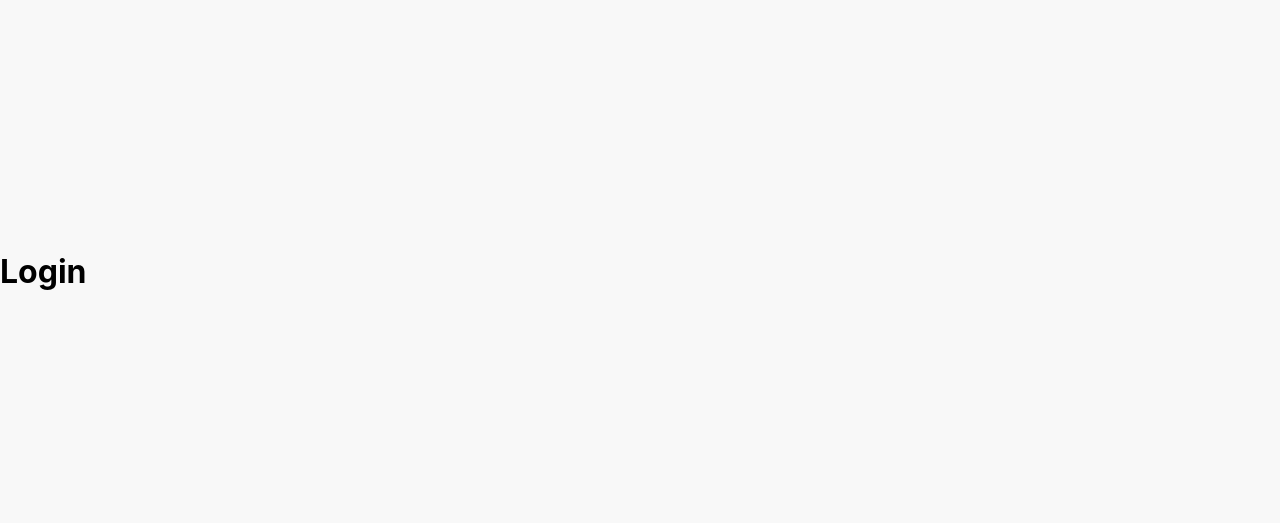
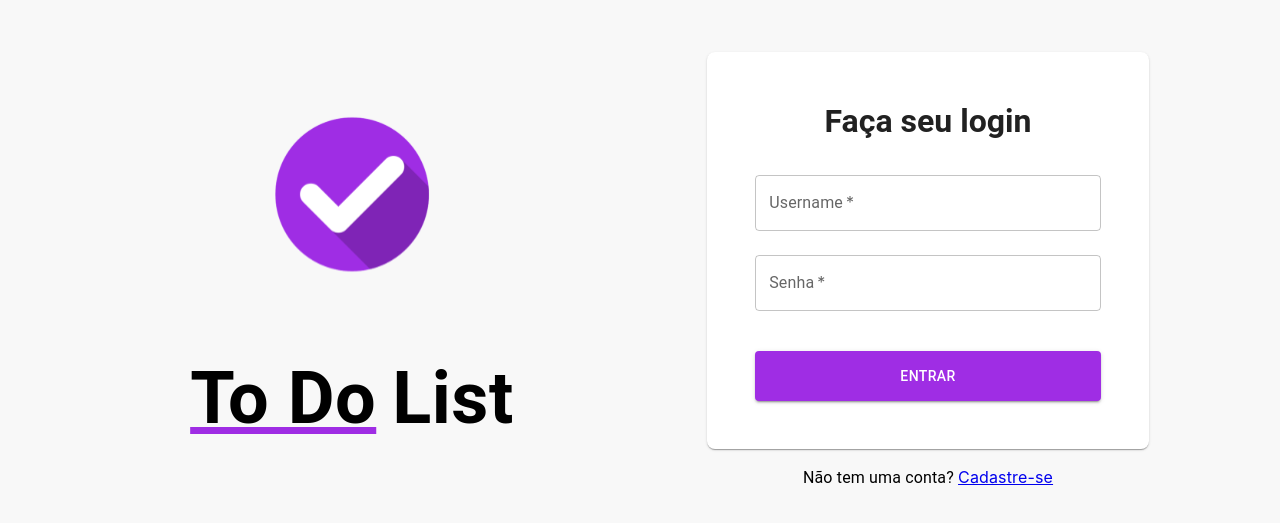
Before and after one commit to DanielAlmeidaToledo/to-do-list, a React (Vite) app: page /login in a window 1280 px wide. Shown: the part 129-652 px from the top of the page. Built offline with nearby package versions, Linux system fonts and the light colour scheme.

Commit message:
feat: adiciona componente Login

```diff
--- /dev/null
+++ b/src/Components/Forms/Forms.tsx
@@ -0,0 +1,130 @@
+import { Grid, Paper, Typography, TextField, Button } from "@mui/material";
+
+interface FormsProps {
+    type: string;
+    username: string;
+    password: string;
+    name: string;
+    setUsername: (username: string) => void;
+    setPassword: (password: string) => void;
+    setName: (name: string) => void;
+    handleSubmit: () => void;
+}
+
+export default function Forms({
+    type,
+    username,
+    password,
+    name,
+    setUsername,
+    setPassword,
+    setName,
+    handleSubmit,
+}: FormsProps) {
+    return (
+        <Grid item xs={6}>
+            <Paper
+                sx={{
+                    padding: 6,
+                    display: "flex",
+                    flexDirection: "column",
+                    alignItems: "center",
+                    width: "60%",
+                    borderRadius: "8px",
+                    margin: "auto",
+                }}
+            >
+                <Typography
+                    component="h1"
+                    variant="h5"
+                    sx={{
+                        marginBottom: 2,
+                        fontSize: "32px",
+                        fontWeight: "600",
+                    }}
+                >
+                    {type === "login" ? "Faça seu login" : "Crie sua conta"}
+                </Typography>
+                <form>
+                    {/* Username */}
+                    <TextField
+                        variant="outlined"
+                        margin="normal"
+                        required
+                        fullWidth
+                        id="username"
+                        label="Username"
+                        name="username"
+                        autoComplete="username"
+                        value={username}
+                        onChange={(e) => setUsername(e.target.value)}
+                    />
+                    {/* Name */}
+                    {type !== "login" && (
+                        <TextField
+                            variant="outlined"
+                            margin="normal"
+                            required
+                            fullWidth
+                            id="name"
+                            label="Nome"
+                            name="name"
+                            autoComplete="name"
+                            value={name}
+                            onChange={(e) => setName(e.target.value)}
+                        />
+                    )}
+                    {/* Password */}
+                    <TextField
+                        variant="outlined"
+                        margin="normal"
+                        required
+                        fullWidth
+                        name="password"
+                        label="Senha"
+                        type="password"
+                        id="password"
+                        autoComplete="current-password"
+                        value={password}
+                        onChange={(e) => setPassword(e.target.value)}
+                    />
+                    {/* Submit */}
+                    <Button
+                        type="button"
+                        fullWidth
+                        variant="contained"
+                        onClick={handleSubmit}
+                        sx={{
+                            marginTop: 4,
+                            backgroundColor: "#9F2DE4",
+                            height: "50px",
+                            ":hover": {
+                                backgroundColor: "#9F2DE4",
+                            },
+                        }}
+                    >
+                        Entrar
+                    </Button>
+                </form>
+            </Paper>
+            {type === "login" ? (
+                <Typography sx={{ marginTop: 2, textAlign: "center" }}>
+                    Não tem uma conta? <a href="/register">Cadastre-se</a>
+                </Typography>
+            ) : (
+                <Typography sx={{ marginTop: 2 }}>
+                    Já tem uma conta?{" "}
+                    <a
+                        href="/login"
+                        style={{
+                            textDecoration: "none",
+                            color: "#9F2DE4",
+                        }}
+                    >
+                        Faça login
+                    </a>
+                </Typography>
+            )}
+        </Grid>
+    );
+}
--- /dev/null
+++ b/src/Components/Logo/Logo.tsx
@@ -0,0 +1,50 @@
+import { Grid, Typography, Box } from "@mui/material";
+import Check from "../../Assets/check.svg";
+
+export default function Logo() {
+    return (
+        <Grid
+            item
+            xs={6}
+            sx={{
+                display: "flex",
+                flexDirection: "column",
+                alignItems: "center",
+                justifyContent: "center",
+                gap: "4rem",
+            }}
+        >
+            <img
+                src={Check}
+                alt="Check"
+                loading="lazy"
+                style={{ width: "12rem" }}
+            />
+            <Box sx={{ display: "flex", alignItems: "center" }}>
+                <Typography
+                    variant="h4"
+                    color="black"
+                    sx={{
+                        textDecoration: "underline",
+                        textDecorationColor: "#9F2DE4",
+                        fontSize: "72px",
+                        fontWeight: "bold",
+                    }}
+                >
+                    To Do
+                </Typography>
+                <Typography
+                    variant="h4"
+                    color="black"
+                    sx={{
+                        fontSize: "72px",
+                        fontWeight: "bold",
+                        marginLeft: "16px",
+                    }}
+                >
+                    List
+                </Typography>
+            </Box>
+        </Grid>
+    );
+}
--- a/src/Pages/Login/Login.tsx
+++ b/src/Pages/Login/Login.tsx
@@ -1,7 +1,46 @@
-export default function Login() {
+import { useState } from "react";
+import { Container, Grid } from "@mui/material";
+import Forms from "../../Components/Forms/Forms";
+import Logo from "../../Components/Logo/Logo";
+
+const Login = () => {
+    const [username, setUsername] = useState("");
+    const [password, setPassword] = useState("");
+    const [name, setName] = useState("");
+
+    const handleLogin = () => {
+        console.log(`Username: ${username}, Password: ${password}`);
+    };
+
+    const handleRegister = () => {
+        console.log(
+            `Name: ${name}, Username: ${username}, Password: ${password}`
+        );
+    };
+
     return (
-        <div>
-            <h1>Login</h1>
-        </div>
-    )
-}
+        <Container
+            sx={{
+                display: "flex",
+                alignItems: "center",
+                justifyContent: "space-between",
+            }}
+        >
+            <Grid container>
+                <Logo />
+                <Forms
+                    type="login"
+                    username={username}
+                    password={password}
+                    name={name}
+                    setUsername={setUsername}
+                    setPassword={setPassword}
+                    setName={setName}
+                    handleSubmit={handleLogin}
+                />
+            </Grid>
+        </Container>
+    );
+};
+
+export default Login;
```
